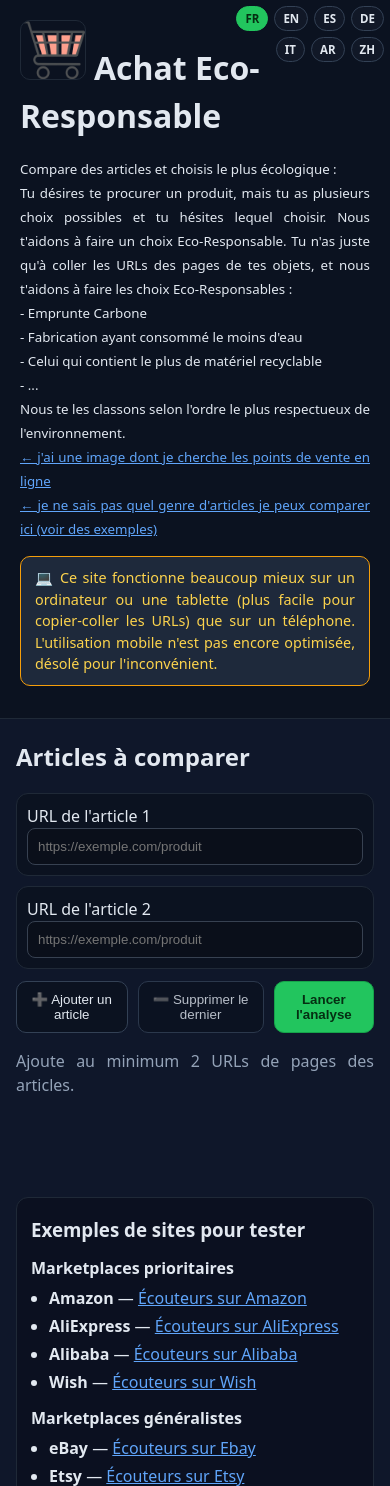
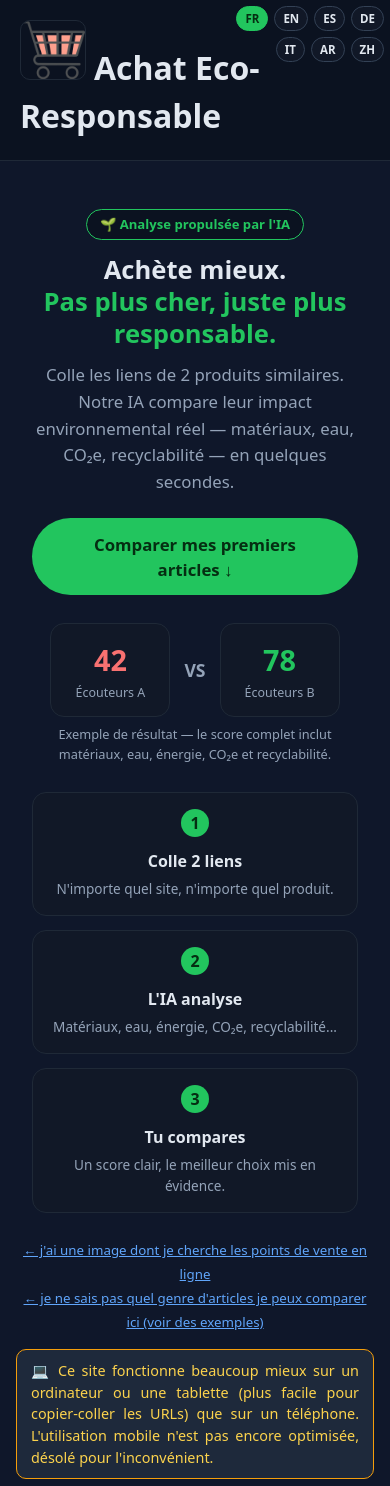
Before and after one commit to joel3500/Achat_Eco_Responsable, a Flask app: page / in a window 390 px wide. Shown: the top 1486 px of the page. Run offline with Flask 3, Linux system fonts and the light colour scheme.

Commit message:
Redesign homepage with a proper hero section
Replaces the dense text-wall intro with a hero (badge, punchy title,
one-line pitch, CTA), a static before/after demo card (42 vs 78), and a
3-step "how it works" explainer. First-screen clarity is what determines
whether a visitor sticks around long enough to try the tool. Verified in
FR/EN/AR (RTL layout holds up) and at mobile width, no console errors.

Co-Authored-By: Claude Sonnet 5 <noreply@anthropic.com>

```diff
--- a/static/i18n.js
+++ b/static/i18n.js
@@ -21,12 +21,15 @@ const ECO_TRANSLATIONS = {
       removeBtn: "➖ Supprimer le dernier",
       runBtn: "Lancer l'analyse",
       hintMinUrls: "Ajoute au minimum 2 URLs de pages des articles.",
-      introIntro: "Compare des articles et choisis le plus écologique :",
-      introDesire: "Tu désires te procurer un produit, mais tu as plusieurs choix possibles et tu hésites lequel choisir.",
-      introHelp: "Nous t'aidons à faire un choix Eco-Responsable.",
-      introPaste: "Tu n'as juste qu'à coller les URLs des pages de tes objets, et nous t'aidons à faire les choix Eco-Responsables :",
-      li1: "Emprunte Carbone", li2: "Fabrication ayant consommé le moins d'eau", li3: "Celui qui contient le plus de matériel recyclable",
-      introRank: "Nous te les classons selon l'ordre le plus respectueux de l'environnement.",
+      heroBadge: "🌱 Analyse propulsée par l'IA",
+      heroTitle: "Achète mieux.",
+      heroTitleAccent: "Pas plus cher, juste plus responsable.",
+      heroSub: "Colle les liens de 2 produits similaires. Notre IA compare leur impact environnemental réel — matériaux, eau, CO₂e, recyclabilité — en quelques secondes.",
+      heroCta: "Comparer mes premiers articles ↓",
+      demoCaption: "Exemple de résultat — le score complet inclut matériaux, eau, énergie, CO₂e et recyclabilité.",
+      stepOneTitle: "Colle 2 liens", stepOneText: "N'importe quel site, n'importe quel produit.",
+      stepTwoTitle: "L'IA analyse", stepTwoText: "Matériaux, eau, énergie, CO₂e, recyclabilité...",
+      stepThreeTitle: "Tu compares", stepThreeText: "Un score clair, le meilleur choix mis en évidence.",
       h3Shortlist: "Exemples de sites pour tester",
       catMarketPriority: "Marketplaces prioritaires", catMarketGeneral: "Marketplaces généralistes",
       catRetailers: "Grands détaillants (Canada)", catFashion: "Mode & plein air",
@@ -115,12 +118,15 @@ const ECO_TRANSLATIONS = {
       title: "Achat Éco-Responsable — compare the environmental impact",
       h2Compare: "Items to compare", addBtn: "➕ Add an item", removeBtn: "➖ Remove the last one", runBtn: "Run the analysis",
       hintMinUrls: "Add at least 2 product page URLs.",
-      introIntro: "Compare items and choose the most eco-friendly one:",
-      introDesire: "You want to buy a product, but you have several options and can't decide which one to pick.",
-      introHelp: "We help you make an eco-responsible choice.",
-      introPaste: "Just paste the URLs of your item pages, and we'll help you make the eco-responsible choice:",
-      li1: "Carbon footprint", li2: "Manufacturing that used the least water", li3: "The one containing the most recyclable material",
-      introRank: "We rank them from most to least environmentally friendly.",
+      heroBadge: "🌱 AI-powered analysis",
+      heroTitle: "Buy smarter.",
+      heroTitleAccent: "Not pricier, just more responsible.",
+      heroSub: "Paste the links of 2 similar products. Our AI compares their real environmental impact — materials, water, CO₂e, recyclability — in seconds.",
+      heroCta: "Compare my first items ↓",
+      demoCaption: "Example result — the full score covers materials, water, energy, CO₂e and recyclability.",
+      stepOneTitle: "Paste 2 links", stepOneText: "Any site, any product.",
+      stepTwoTitle: "The AI analyzes", stepTwoText: "Materials, water, energy, CO₂e, recyclability...",
+      stepThreeTitle: "You compare", stepThreeText: "A clear score, the best choice highlighted.",
       h3Shortlist: "Example sites to try",
       catMarketPriority: "Priority marketplaces", catMarketGeneral: "General marketplaces",
       catRetailers: "Major retailers (Canada)", catFashion: "Fashion & outdoor gear",
@@ -209,12 +215,15 @@ const ECO_TRANSLATIONS = {
       title: "Achat Éco-Responsable — compara el impacto ambiental",
       h2Compare: "Artículos a comparar", addBtn: "➕ Añadir un artículo", removeBtn: "➖ Eliminar el último", runBtn: "Iniciar el análisis",
       hintMinUrls: "Añade al menos 2 URLs de páginas de artículos.",
-      introIntro: "Compara artículos y elige el más ecológico:",
-      introDesire: "Quieres comprar un producto, pero tienes varias opciones posibles y dudas cuál elegir.",
-      introHelp: "Te ayudamos a hacer una elección eco-responsable.",
-      introPaste: "Solo tienes que pegar las URLs de las páginas de tus artículos, y te ayudamos a hacer las elecciones eco-responsables:",
-      li1: "Huella de carbono", li2: "Fabricación que consumió menos agua", li3: "El que contiene más material reciclable",
-      introRank: "Los clasificamos según el orden más respetuoso con el medio ambiente.",
+      heroBadge: "🌱 Análisis impulsado por IA",
+      heroTitle: "Compra mejor.",
+      heroTitleAccent: "No más caro, solo más responsable.",
+      heroSub: "Pega los enlaces de 2 productos similares. Nuestra IA compara su impacto ambiental real — materiales, agua, CO₂e, reciclabilidad — en segundos.",
+      heroCta: "Comparar mis primeros artículos ↓",
+      demoCaption: "Ejemplo de resultado — la puntuación completa incluye materiales, agua, energía, CO₂e y reciclabilidad.",
+      stepOneTitle: "Pega 2 enlaces", stepOneText: "Cualquier sitio, cualquier producto.",
+      stepTwoTitle: "La IA analiza", stepTwoText: "Materiales, agua, energía, CO₂e, reciclabilidad...",
+      stepThreeTitle: "Comparas", stepThreeText: "Una puntuación clara, la mejor opción resaltada.",
       h3Shortlist: "Ejemplos de sitios para probar",
       catMarketPriority: "Marketplaces prioritarios", catMarketGeneral: "Marketplaces generales",
       catRetailers: "Grandes minoristas (Canadá)", catFashion: "Moda y aire libre",
@@ -303,12 +312,15 @@ const ECO_TRANSLATIONS = {
       title: "Achat Éco-Responsable — vergleiche die Umweltauswirkungen",
       h2Compare: "Zu vergleichende Artikel", addBtn: "➕ Artikel hinzufügen", removeBtn: "➖ Letzten entfernen", runBtn: "Analyse starten",
       hintMinUrls: "Füge mindestens 2 URLs von Artikelseiten hinzu.",
-      introIntro: "Vergleiche Artikel und wähle den ökologischsten:",
-      introDesire: "Du möchtest ein Produkt kaufen, hast aber mehrere Optionen und zögerst, welche du wählen sollst.",
-      introHelp: "Wir helfen dir, eine umweltbewusste Wahl zu treffen.",
-      introPaste: "Füge einfach die URLs der Seiten deiner Artikel ein, und wir helfen dir bei der umweltbewussten Wahl:",
-      li1: "CO2-Fußabdruck", li2: "Herstellung mit dem geringsten Wasserverbrauch", li3: "Das Produkt mit dem meisten recycelbaren Material",
-      introRank: "Wir ordnen sie nach der umweltfreundlichsten Reihenfolge.",
+      heroBadge: "🌱 KI-gestützte Analyse",
+      heroTitle: "Klüger einkaufen.",
+      heroTitleAccent: "Nicht teurer, nur verantwortungsbewusster.",
+      heroSub: "Füge die Links von 2 ähnlichen Produkten ein. Unsere KI vergleicht ihre tatsächliche Umweltauswirkung — Materialien, Wasser, CO₂e, Recyclingfähigkeit — in Sekunden.",
+      heroCta: "Meine ersten Artikel vergleichen ↓",
+      demoCaption: "Beispielergebnis — die vollständige Bewertung umfasst Materialien, Wasser, Energie, CO₂e und Recyclingfähigkeit.",
+      stepOneTitle: "2 Links einfügen", stepOneText: "Egal welche Seite, egal welches Produkt.",
+      stepTwoTitle: "Die KI analysiert", stepTwoText: "Materialien, Wasser, Energie, CO₂e, Recyclingfähigkeit...",
+      stepThreeTitle: "Du vergleichst", stepThreeText: "Eine klare Bewertung, die beste Wahl hervorgehoben.",
       h3Shortlist: "Beispiel-Websites zum Testen",
       catMarketPriority: "Priorisierte Marktplätze", catMarketGeneral: "Allgemeine Marktplätze",
       catRetailers: "Große Einzelhändler (Kanada)", catFashion: "Mode & Outdoor",
@@ -397,12 +409,15 @@ const ECO_TRANSLATIONS = {
       title: "Achat Éco-Responsable — confronta l'impatto ambientale",
       h2Compare: "Articoli da confrontare", addBtn: "➕ Aggiungi un articolo", removeBtn: "➖ Rimuovi l'ultimo", runBtn: "Avvia l'analisi",
       hintMinUrls: "Aggiungi almeno 2 URL di pagine di articoli.",
-      introIntro: "Confronta articoli e scegli il più ecologico:",
-      introDesire: "Vuoi acquistare un prodotto, ma hai diverse opzioni possibili ed esiti su quale scegliere.",
-      introHelp: "Ti aiutiamo a fare una scelta eco-responsabile.",
-      introPaste: "Devi solo incollare gli URL delle pagine dei tuoi articoli, e ti aiutiamo a fare le scelte eco-responsabili:",
-      li1: "Impronta di carbonio", li2: "Fabbricazione che ha consumato meno acqua", li3: "Quello che contiene più materiale riciclabile",
-      introRank: "Li classifichiamo secondo l'ordine più rispettoso dell'ambiente.",
+      heroBadge: "🌱 Analisi basata sull'IA",
+      heroTitle: "Acquista meglio.",
+      heroTitleAccent: "Non più caro, solo più responsabile.",
+      heroSub: "Incolla i link di 2 prodotti simili. La nostra IA confronta il loro reale impatto ambientale — materiali, acqua, CO₂e, riciclabilità — in pochi secondi.",
+      heroCta: "Confronta i miei primi articoli ↓",
+      demoCaption: "Esempio di risultato — il punteggio completo include materiali, acqua, energia, CO₂e e riciclabilità.",
+      stepOneTitle: "Incolla 2 link", stepOneText: "Qualsiasi sito, qualsiasi prodotto.",
+      stepTwoTitle: "L'IA analizza", stepTwoText: "Materiali, acqua, energia, CO₂e, riciclabilità...",
+      stepThreeTitle: "Tu confronti", stepThreeText: "Un punteggio chiaro, la scelta migliore evidenziata.",
       h3Shortlist: "Esempi di siti da provare",
       catMarketPriority: "Marketplace prioritari", catMarketGeneral: "Marketplace generalisti",
       catRetailers: "Grandi rivenditori (Canada)", catFashion: "Moda & outdoor",
@@ -491,12 +506,15 @@ const ECO_TRANSLATIONS = {
       title: "Achat Éco-Responsable — قارن الأثر البيئي",
       h2Compare: "المنتجات المراد مقارنتها", addBtn: "➕ إضافة منتج", removeBtn: "➖ حذف الأخير", runBtn: "بدء التحليل",
       hintMinUrls: "أضف رابطين على الأقل لصفحات المنتجات.",
-      introIntro: "قارن بين المنتجات واختر الأكثر صداقة للبيئة:",
-      introDesire: "تريد شراء منتج، لكن لديك عدة خيارات ممكنة وتتردد في أيها تختار.",
-      introHelp: "نساعدك على اتخاذ خيار مسؤول بيئياً.",
-      introPaste: "كل ما عليك فعله هو لصق روابط صفحات منتجاتك، ونساعدك على اتخاذ الخيارات المسؤولة بيئياً:",
-      li1: "البصمة الكربونية", li2: "التصنيع الذي استهلك أقل كمية من الماء", li3: "المنتج الذي يحتوي على أكبر كمية من المواد القابلة لإعادة التدوير",
-      introRank: "نرتبها حسب الأكثر احتراماً للبيئة.",
+      heroBadge: "🌱 تحليل مدعوم بالذكاء الاصطناعي",
+      heroTitle: "اشترِ بذكاء أكبر.",
+      heroTitleAccent: "ليس أغلى، فقط أكثر مسؤولية.",
+      heroSub: "الصق روابط منتجين متشابهين. يقارن الذكاء الاصطناعي لدينا أثرهما البيئي الحقيقي — المواد، الماء، ثاني أكسيد الكربون المكافئ، قابلية إعادة التدوير — في ثوانٍ.",
+      heroCta: "قارن منتجاتي الأولى ↓",
+      demoCaption: "مثال على النتيجة — تشمل النتيجة الكاملة المواد والماء والطاقة وثاني أكسيد الكربون المكافئ وقابلية إعادة التدوير.",
+      stepOneTitle: "الصق رابطين", stepOneText: "أي موقع، أي منتج.",
+      stepTwoTitle: "الذكاء الاصطناعي يحلل", stepTwoText: "المواد، الماء، الطاقة، ثاني أكسيد الكربون المكافئ، قابلية إعادة التدوير...",
+      stepThreeTitle: "تقارن", stepThreeText: "نتيجة واضحة، مع إبراز الخيار الأفضل.",
       h3Shortlist: "أمثلة على مواقع للتجربة",
       catMarketPriority: "أسواق إلكترونية ذات أولوية", catMarketGeneral: "أسواق إلكترونية عامة",
       catRetailers: "كبار تجار التجزئة (كندا)", catFashion: "الموضة والأنشطة الخارجية",
@@ -585,12 +603,15 @@ const ECO_TRANSLATIONS = {
       title: "Achat Éco-Responsable — 比较环境影响",
       h2Compare: "待比较的商品", addBtn: "➕ 添加一件商品", removeBtn: "➖ 删除最后一项", runBtn: "开始分析",
       hintMinUrls: "请至少添加2个商品页面的网址。",
-      introIntro: "比较商品，选择最环保的一款：",
-      introDesire: "你想购买一件产品，但有多个可选项，不知道该选哪个。",
-      introHelp: "我们帮助你做出对环境负责任的选择。",
-      introPaste: "你只需粘贴商品页面的网址，我们就会帮你做出对环境负责任的选择：",
-      li1: "碳足迹", li2: "生产过程耗水量最少", li3: "含可回收材料最多的产品",
-      introRank: "我们会按照最环保的顺序为它们排名。",
+      heroBadge: "🌱 由人工智能驱动的分析",
+      heroTitle: "更聪明地购物。",
+      heroTitleAccent: "不是更贵，只是更负责任。",
+      heroSub: "粘贴两件类似商品的链接。我们的人工智能会在几秒钟内比较它们真实的环境影响——材料、用水、二氧化碳当量、可回收性。",
+      heroCta: "比较我的第一批商品 ↓",
+      demoCaption: "示例结果——完整评分涵盖材料、用水、能耗、二氧化碳当量和可回收性。",
+      stepOneTitle: "粘贴两个链接", stepOneText: "任何网站，任何商品。",
+      stepTwoTitle: "人工智能分析", stepTwoText: "材料、用水、能耗、二氧化碳当量、可回收性……",
+      stepThreeTitle: "你来比较", stepThreeText: "清晰的评分，突出显示最佳选择。",
       h3Shortlist: "可试用的示例网站",
       catMarketPriority: "优先电商平台", catMarketGeneral: "综合电商平台",
       catRetailers: "大型零售商（加拿大）", catFashion: "时尚与户外用品",
--- a/static/styles.css
+++ b/static/styles.css
@@ -39,6 +39,39 @@ footer small p {text-align: justify; justify-content:space-between;}
 .site-ul li { margin: 4px 0; }
 .site-ul a { word-break: break-all; }
 
+
+.hero{ text-align:center; padding:28px 16px 20px; max-width:760px; margin:0 auto; }
+.hero-badge{
+  display:inline-block; background:#0b1220; border:1px solid var(--brand); color:var(--brand);
+  border-radius:999px; padding:.35em 1em; font-size:.82rem; font-weight:700; margin-bottom:14px;
+}
+.hero-title{ font-size:clamp(1.6rem, 4vw, 2.4rem); font-weight:800; line-height:1.25; margin:0 0 12px; }
+.hero-title .accent{ color:var(--brand); display:block; }
+.hero-sub{ color:var(--muted); font-size:1.05rem; line-height:1.6; max-width:600px; margin:0 auto 22px; }
+.hero-cta{
+  display:inline-block; background:var(--brand); color:#052e12; font-weight:800;
+  padding:.8em 1.8em; border-radius:999px; text-decoration:none; font-size:1.05rem;
+  border:none; cursor:pointer; transition:transform .15s;
+}
+.hero-cta:hover{ transform:translateY(-2px); }
+
+.demo-compare{ display:flex; align-items:center; justify-content:center; gap:14px; margin:28px auto 8px; flex-wrap:wrap; }
+.demo-score{ background:var(--card); border:1px solid #1f2937; border-radius:14px; padding:14px 18px; min-width:120px; text-align:center; }
+.demo-score .num{ font-size:1.8rem; font-weight:800; }
+.demo-score.low .num{ color:#f87171; }
+.demo-score.high .num{ color:var(--brand); }
+.demo-score .lbl{ font-size:.78rem; color:var(--muted); margin-top:2px; }
+.demo-arrow{ font-size:1.1rem; color:var(--muted); font-weight:700; }
+.demo-caption{ text-align:center; color:var(--muted); font-size:.8rem; margin:6px auto 0; max-width:520px; }
+
+.how-it-works{ display:grid; grid-template-columns:repeat(auto-fit,minmax(180px,1fr)); gap:14px; max-width:900px; margin:8px auto 24px; padding:0 16px; }
+.step{ background:var(--card); border:1px solid #1f2937; border-radius:14px; padding:16px; text-align:center; }
+.step .step-num{
+  display:inline-flex; align-items:center; justify-content:center; width:28px; height:28px;
+  border-radius:999px; background:var(--brand); color:#052e12; font-weight:800; margin-bottom:8px;
+}
+.step h4{ margin:4px 0 6px; }
+.step p{ margin:0; color:var(--muted); font-size:.85rem; }
 
 .example-grid{
   display:grid;
--- a/templates/index.html
+++ b/templates/index.html
@@ -52,18 +52,47 @@
                style="height:60px;width:auto;max-width:100%;
                       border-radius:10px;border:1px solid #1f2937;object-fit:contain"/>
                        Achat Eco-Responsable</h1>
-    <p class="small">
+  </header>
+
+  <main class="container">
+    <!-- ——— Hero : la promesse en 5 secondes ——— -->
+    <section class="hero">
+      <span class="hero-badge" id="heroBadge">🌱 Analyse propulsée par l'IA</span>
+      <h2 class="hero-title">
+        <span id="heroTitle">Achète mieux.</span>
+        <span class="accent" id="heroTitleAccent">Pas plus cher, juste plus responsable.</span>
+      </h2>
+      <p class="hero-sub" id="heroSub">Colle les liens de 2 produits similaires. Notre IA compare leur impact environnemental réel — matériaux, eau, CO₂e, recyclabilité — en quelques secondes.</p>
+      <a href="#inputs" class="hero-cta" id="heroCta">Comparer mes premiers articles ↓</a>
+
+      <div class="demo-compare" aria-hidden="true">
+        <div class="demo-score low"><div class="num">42</div><div class="lbl">Écouteurs A</div></div>
+        <div class="demo-arrow">VS</div>
+        <div class="demo-score high"><div class="num">78</div><div class="lbl">Écouteurs B</div></div>
+      </div>
+      <p class="demo-caption" id="demoCaption">Exemple de résultat — le score complet inclut matériaux, eau, énergie, CO₂e et recyclabilité.</p>
+    </section>
+
+    <section class="how-it-works">
+      <div class="step">
+        <div class="step-num">1</div>
+        <h4 id="stepOneTitle">Colle 2 liens</h4>
+        <p id="stepOneText">N'importe quel site, n'importe quel produit.</p>
+      </div>
+      <div class="step">
+        <div class="step-num">2</div>
+        <h4 id="stepTwoTitle">L'IA analyse</h4>
+        <p id="stepTwoText">Matériaux, eau, énergie, CO₂e, recyclabilité...</p>
+      </div>
+      <div class="step">
+        <div class="step-num">3</div>
+        <h4 id="stepThreeTitle">Tu compares</h4>
+        <p id="stepThreeText">Un score clair, le meilleur choix mis en évidence.</p>
+      </div>
+    </section>
+
+    <p class="small" style="text-align:center">
         <small>
-          <span id="introIntro">Compare des articles et choisis le plus écologique :</span> <br>
-          <span id="introDesire">Tu désires te procurer un produit, mais tu as plusieurs choix possibles et tu hésites lequel choisir.</span>
-          <span id="introHelp">Nous t'aidons à faire un choix Eco-Responsable.</span>
-          <span id="introPaste">Tu n'as juste qu'à coller les URLs des pages de tes objets, et nous t'aidons à faire les choix Eco-Responsables :</span> <br>
-          - <span id="li1">Emprunte Carbone</span> <br>
-          - <span id="li2">Fabrication ayant consommé le moins d'eau</span> <br>
-          - <span id="li3">Celui qui contient le plus de matériel recyclable</span> <br>
-          - ... <br>
-          <span id="introRank">Nous te les classons selon l'ordre le plus respectueux de l'environnement.</span> <br>
-
           <a href="/images" id="linkImages">← j'ai une image dont je cherche les points de vente en ligne</a> <br>
           <a href="/exemples" id="linkExemples">← je ne sais pas quel genre d'articles je peux comparer ici (voir des exemples)</a>
         </small>
@@ -71,9 +100,7 @@
     <p class="notice" id="notice">
       💻 Ce site fonctionne beaucoup mieux sur un ordinateur ou une tablette (plus facile pour copier-coller les URLs) que sur un téléphone. L'utilisation mobile n'est pas encore optimisée, désolé pour l'inconvénient.
     </p>
-  </header>
 
-  <main class="container">
     <!-- Zone d'URL dynamiques -->
     <section>
             <h2 id="h2Compare">Articles à comparer</h2>
@@ -214,14 +241,18 @@
       currentLang = lang;
       const tr = t();
       document.title = tr.index.title;
-      document.getElementById('introIntro').textContent = tr.index.introIntro;
-      document.getElementById('introDesire').textContent = tr.index.introDesire;
-      document.getElementById('introHelp').textContent = tr.index.introHelp;
-      document.getElementById('introPaste').textContent = tr.index.introPaste;
-      document.getElementById('li1').textContent = tr.index.li1;
-      document.getElementById('li2').textContent = tr.index.li2;
-      document.getElementById('li3').textContent = tr.index.li3;
-      document.getElementById('introRank').textContent = tr.index.introRank;
+      document.getElementById('heroBadge').textContent = tr.index.heroBadge;
+      document.getElementById('heroTitle').textContent = tr.index.heroTitle;
+      document.getElementById('heroTitleAccent').textContent = tr.index.heroTitleAccent;
+      document.getElementById('heroSub').textContent = tr.index.heroSub;
+      document.getElementById('heroCta').textContent = tr.index.heroCta;
+      document.getElementById('demoCaption').textContent = tr.index.demoCaption;
+      document.getElementById('stepOneTitle').textContent = tr.index.stepOneTitle;
+      document.getElementById('stepOneText').textContent = tr.index.stepOneText;
+      document.getElementById('stepTwoTitle').textContent = tr.index.stepTwoTitle;
+      document.getElementById('stepTwoText').textContent = tr.index.stepTwoText;
+      document.getElementById('stepThreeTitle').textContent = tr.index.stepThreeTitle;
+      document.getElementById('stepThreeText').textContent = tr.index.stepThreeText;
       document.getElementById('linkImages').textContent = tr.common.linkImages;
       document.getElementById('linkExemples').textContent = tr.common.linkExemples;
       document.getElementById('notice').textContent = tr.common.notice;
```
